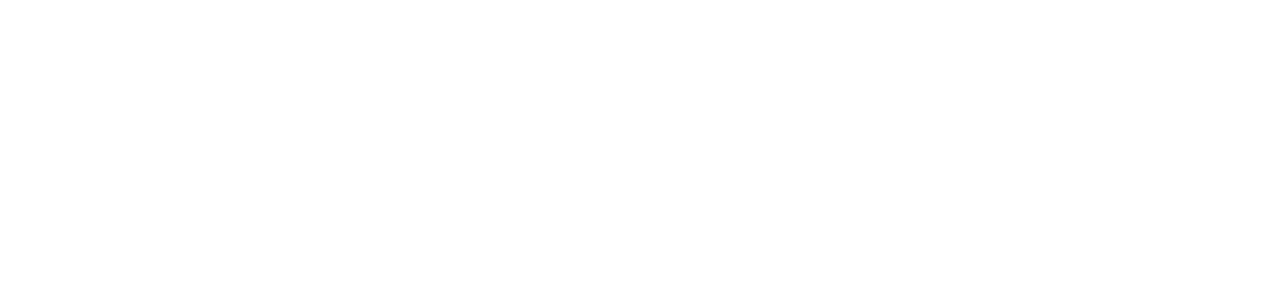
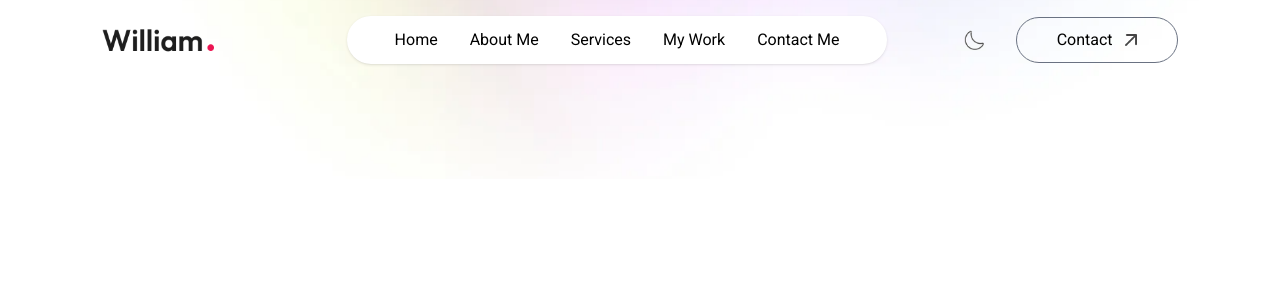
Before and after one commit to DilshanGDT/my-portfolio, a Next.js app in the folder portfolio-v2/: page / in a window 1280 px wide. Shown: the top 300 px of the page. Built offline with nearby package versions, Linux system fonts and the light colour scheme; a web font is replaced by a local one.

Commit message:
Navbar for PC

```diff
--- a/portfolio-v2/app/globals.css
+++ b/portfolio-v2/app/globals.css
@@ -3,3 +3,14 @@
 * {
   font-family: "Roboto";
 }
+
+@layer theme {
+  :root {
+    --color-lightHover: #fcf4ff;
+    --color-darkHover: #2a004a;
+    --color-darkTheme: #11001F;
+    --font-roboto: "Roboto", "sans-serif";
+    --font-outfit: "Outfit", "sans-serif";
+    --font-ovo: "Ovo", "serif";
+  }
+}
--- a/portfolio-v2/app/layout.js
+++ b/portfolio-v2/app/layout.js
@@ -11,6 +11,11 @@
   weight: ["400"],
 });
 
+const ovoFont = Ovo({
+  subsets: ["latin"],
+  weight: ["400"],
+});
+
 export const metadata = {
   title: "T Dilshan - Portfolio",
   description: "",
@@ -20,7 +25,7 @@
   return (
     <html
       lang="en"
-      className={`${robotoFont.className} ${outfitFont.className} h-full antialiased`}
+      className={`${robotoFont.className} ${outfitFont.className} ${ovoFont.className} h-full antialiased`}
     >
       <body className="min-h-full flex flex-col">{children}</body>
     </html>
--- a/portfolio-v2/app/page.js
+++ b/portfolio-v2/app/page.js
@@ -1,6 +1,10 @@
+'use client';
+import Navbar from "@/components/Navbar";
 
 export default function Home() {
   return (
-    <></>
+    <>
+    <Navbar />
+    </>
   );
 }
--- /dev/null
+++ b/portfolio-v2/components/Navbar.jsx
@@ -0,0 +1,42 @@
+import { assets } from '@/assets/assets'
+import Image from 'next/image'
+import React from 'react'
+
+const Navbar = () => {
+  return (
+    <>
+    <div className='fixed top-0 right-0 w-11/12 -z-10 translate-y-[-80%]'>
+        <Image src={assets.header_bg_color} alt='' className='w-full h-full' />
+    </div>
+
+      <nav className='w-full fixed px-5 lg:px-8 xl:px-[8%] py-4 flex items-center justify-between z-50'>
+        <a href='#top'>
+            <Image src={assets.logo} alt='' className='w-28 cursor-pointer mr-14' />
+        </a>
+
+        <ul className='hidden md:flex items-center gap-6 lg:gap-8 rounded-full px-12 py-3 bg-white shadow-sm bg-opaciy-50'>
+            <li><a className='font-roboto' href='#top'>Home</a></li>
+            <li><a className='font-roboto' href='#about'>About Me</a></li>
+            <li><a className='font-roboto' href='#services'>Services</a></li>
+            <li><a className='font-roboto' href='#work'>My Work</a></li>
+            <li><a className='font-roboto' href='#contact'>Contact Me</a></li>
+        </ul>
+
+        <div className='flex items-center gap-4'>
+
+            <button>
+                <Image src={assets.moon_icon} alt='' className='w-5' />
+            </button>
+
+            <a href='#contact' className='hidden lg:flex items-center gap-3 px-10 py-2.5 border border-gray-500 rounded-full ml-4'>
+                Contact <Image src={assets.arrow_icon} alt='' className='w-3' />
+            </a>
+
+
+        </div>
+      </nav>
+    </>
+  )
+}
+
+export default Navbar
```
